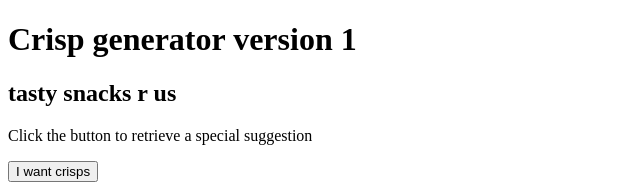
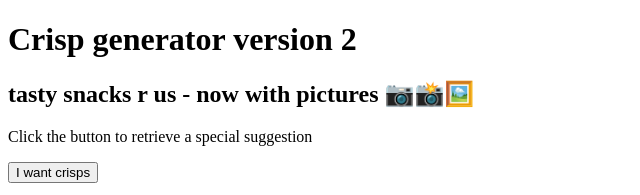
Before and after one commit to user18601/user18601.github.io, a plain HTML site: page index.html in a window 1280 px wide. Shown: the top 195 px of the page, without its empty margins (0-640 px from the left). Drawn offline with Linux system fonts and the light colour scheme.

Commit message:
Update index.html

```diff
--- a/index.html
+++ b/index.html
@@ -2,8 +2,8 @@
 <html>
 <body>
 
-<h1>Crisp generator version 1</h1>
-<h2>tasty snacks r us</h2>
+<h1>Crisp generator version 2</h1>
+<h2>tasty snacks r us - now with pictures 📷📸🖼️</h2>
 
 <p>Click the button to retrieve a special suggestion </p>
 
```
